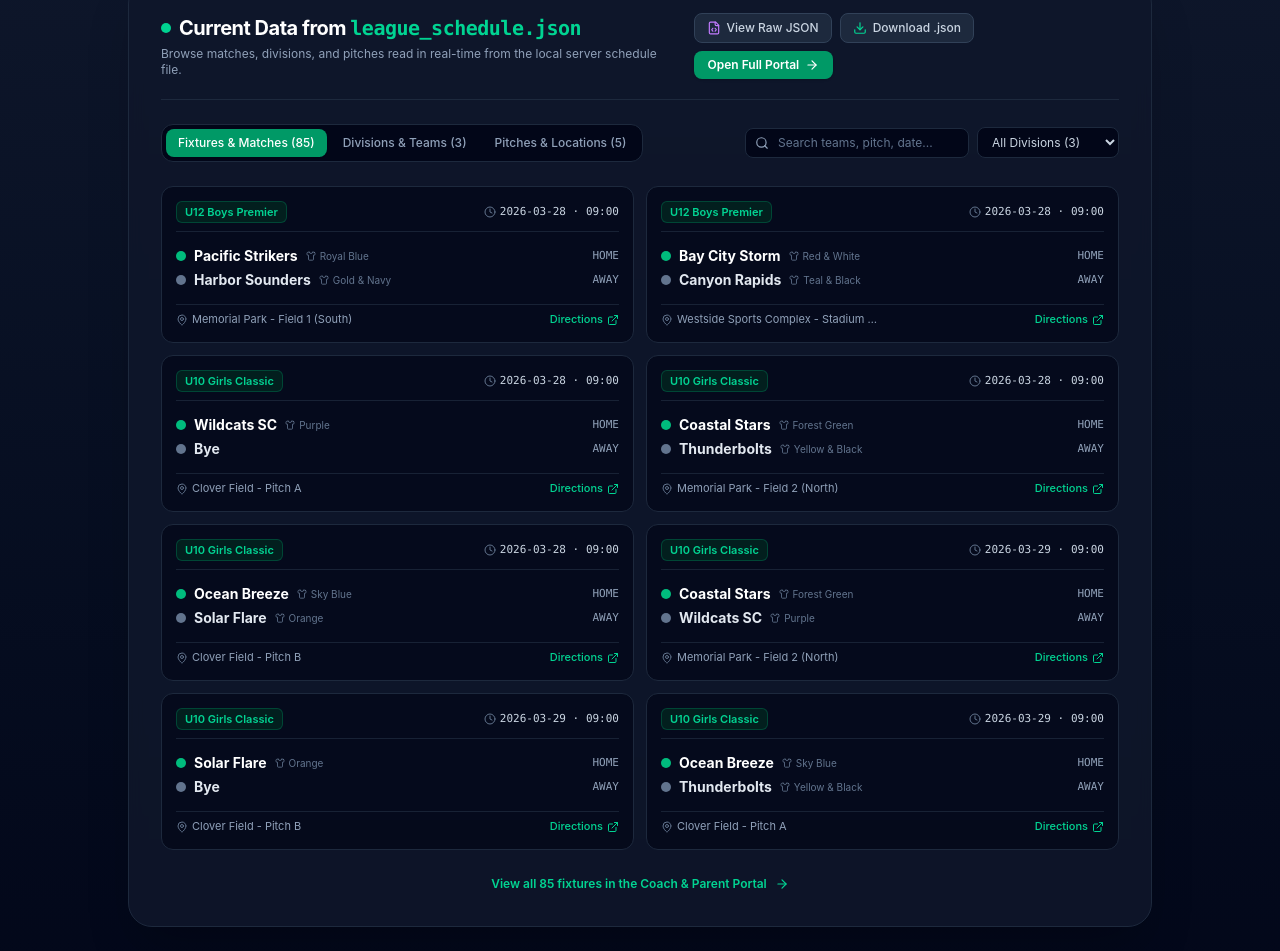
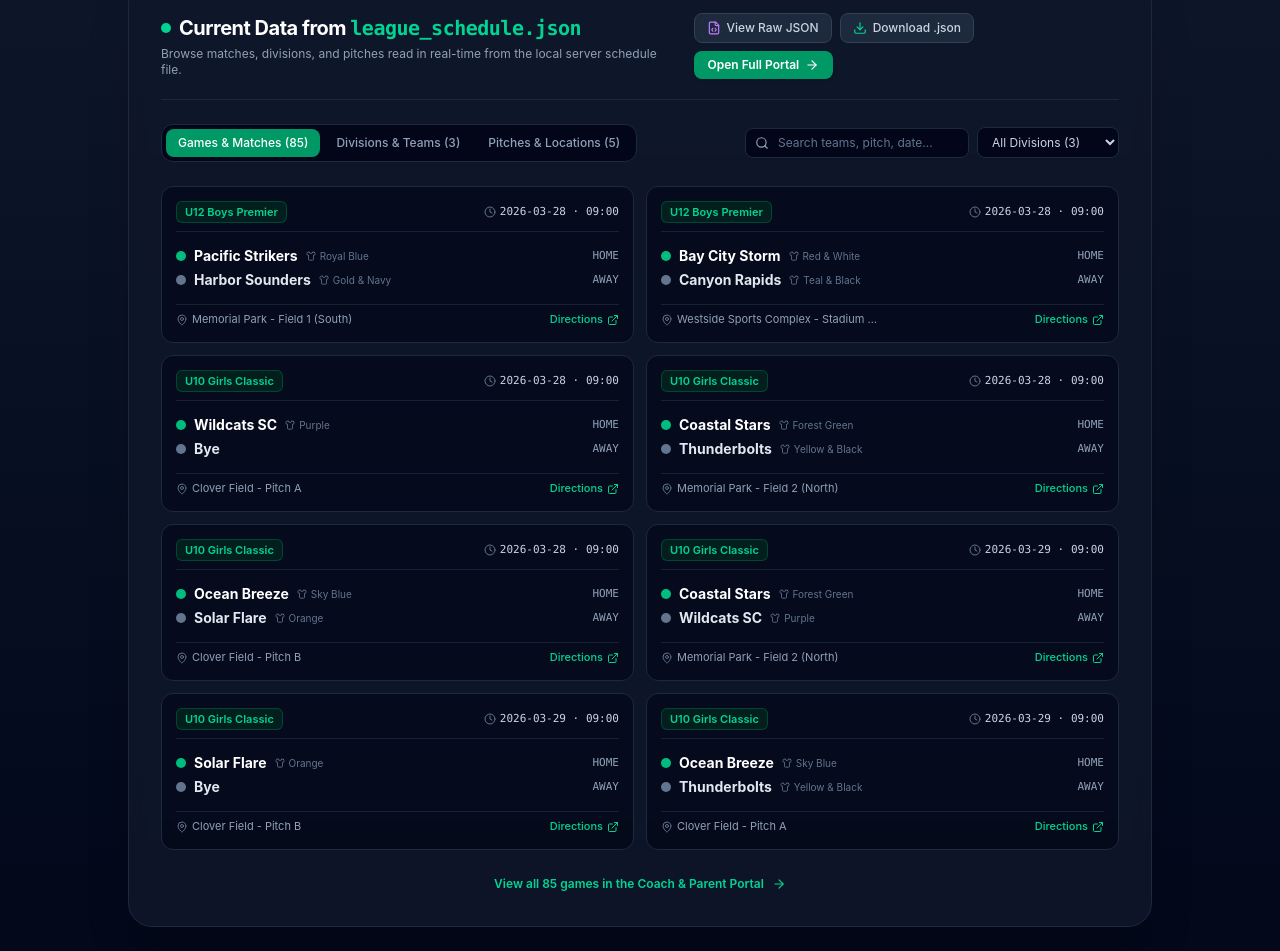
Before and after one commit to stephenwardhw/Pitch-Master, a React (Vite) app: page / in a window 1280 px wide. Shown: the part 1301-2252 px from the top of the page. Built offline with nearby package versions, Linux system fonts and the light colour scheme.

Commit message:
refactor: standardize terminology from "fixtures" to "games"

```diff
--- a/src/components/LandingPage.tsx
+++ b/src/components/LandingPage.tsx
@@ -52,7 +52,7 @@ export const LandingPage: React.FC<LandingPageProps> = ({
   const [copiedLink, setCopiedLink] = useState<string | null>(null);
   const [isRawJsonModalOpen, setIsRawJsonModalOpen] = useState(false);
   const [copiedJson, setCopiedJson] = useState(false);
-  const [activeTab, setActiveTab] = useState<'fixtures' | 'divisions' | 'fields'>('fixtures');
+  const [activeTab, setActiveTab] = useState<'games' | 'divisions' | 'fields'>('games');
   const [selectedDivisionId, setSelectedDivisionId] = useState<string>('all');
   const [searchQuery, setSearchQuery] = useState<string>('');
 
@@ -234,7 +234,7 @@ export const LandingPage: React.FC<LandingPageProps> = ({
           </h1>
 
           <p className="text-base sm:text-lg text-slate-300 leading-relaxed max-w-2xl mx-auto">
-            Viewing official league data directly from the local <code className="font-mono text-emerald-300 bg-emerald-950/80 px-1 py-0.5 rounded">league_schedule.json</code> file. Parents and coaches can view real-time fixtures, pitch directions, and calendar exports.
+            Viewing official league data directly from the local <code className="font-mono text-emerald-300 bg-emerald-950/80 px-1 py-0.5 rounded">league_schedule.json</code> file. Parents and coaches can view real-time games, pitch directions, and calendar exports.
           </p>
 
           {/* Active Season Information Banner with Local File Sync Status */}
@@ -557,19 +557,19 @@ export const LandingPage: React.FC<LandingPageProps> = ({
             </div>
           </div>
 
-          {/* Sub-Tabs: Fixtures vs Divisions vs Pitches */}
+          {/* Sub-Tabs: Games vs Divisions vs Pitches */}
           <div className="flex flex-wrap items-center justify-between gap-4">
             <div className="flex items-center gap-1 bg-slate-950 p-1 rounded-xl border border-slate-800 text-xs">
               <button
                 type="button"
-                onClick={() => setActiveTab('fixtures')}
+                onClick={() => setActiveTab('games')}
                 className={`px-3 py-1.5 rounded-lg font-medium transition-colors ${
-                  activeTab === 'fixtures'
+                  activeTab === 'games'
                     ? 'bg-emerald-600 text-white shadow-xs'
                     : 'text-slate-400 hover:text-white'
                 }`}
               >
-                Fixtures & Matches ({filteredGames.length})
+                Games & Matches ({filteredGames.length})
               </button>
               <button
                 type="button"
@@ -596,7 +596,7 @@ export const LandingPage: React.FC<LandingPageProps> = ({
             </div>
 
             {/* Quick search and filter */}
-            {activeTab === 'fixtures' && (
+            {activeTab === 'games' && (
               <div className="flex flex-wrap items-center gap-2 text-xs">
                 <div className="relative">
                   <Search className="w-3.5 h-3.5 text-slate-400 absolute left-2.5 top-1/2 -translate-y-1/2" />
@@ -634,8 +634,8 @@ export const LandingPage: React.FC<LandingPageProps> = ({
             )}
           </div>
 
-          {/* TAB 1: FIXTURES LIST */}
-          {activeTab === 'fixtures' && (
+          {/* TAB 1: GAMES LIST */}
+          {activeTab === 'games' && (
             <div className="space-y-3">
               {filteredGames.length === 0 ? (
                 <div className="p-8 text-center rounded-2xl border border-dashed border-slate-800 text-slate-400 space-y-2">
@@ -735,7 +735,7 @@ export const LandingPage: React.FC<LandingPageProps> = ({
                     onClick={onSelectPortal}
                     className="inline-flex items-center gap-2 text-xs font-semibold text-emerald-400 hover:text-emerald-300 transition-colors"
                   >
-                    <span>View all {filteredGames.length} fixtures in the Coach & Parent Portal</span>
+                    <span>View all {filteredGames.length} games in the Coach & Parent Portal</span>
                     <ArrowRight className="w-3.5 h-3.5" />
                   </button>
                 </div>
--- a/src/components/SchedulePage.tsx
+++ b/src/components/SchedulePage.tsx
@@ -521,7 +521,7 @@ export const SchedulePage: React.FC<SchedulePageProps> = ({
               <button
                 onClick={onOpenCsvImport}
                 className="inline-flex items-center gap-1.5 px-3 py-1.5 text-xs font-semibold text-emerald-800 bg-emerald-50 hover:bg-emerald-100 border border-emerald-300 rounded-lg transition-colors shadow-2xs"
-                title="Import existing match schedule fixtures from CSV"
+                title="Import existing match schedule games from CSV"
               >
                 <FileSpreadsheet className="w-3.5 h-3.5 text-emerald-600" />
                 <span>Import Schedule (CSV)</span>
--- a/src/components/TeamStatisticsPage.tsx
+++ b/src/components/TeamStatisticsPage.tsx
@@ -547,7 +547,7 @@ export const TeamStatisticsPage: React.FC<TeamStatisticsPageProps> = ({
             <div className="text-lg font-bold text-slate-900 mt-0.5 font-mono">
               {summaryTotals.totalScheduledGames}
             </div>
-            <span className="text-[10px] text-slate-400">Total match fixtures</span>
+            <span className="text-[10px] text-slate-400">Total match games</span>
           </div>
 
           <div className="bg-slate-50 p-3 rounded-lg border border-slate-200/80">
--- a/src/components/TeamsPage.tsx
+++ b/src/components/TeamsPage.tsx
@@ -179,7 +179,7 @@ export const TeamsPage: React.FC<TeamsPageProps> = ({
       setEmailSubject(`[${leagueTitle}] Pitch Conditions & Match Day Weather Advisory`);
       setEmailBody(
         `Attention Coaches & Team Managers,\n\n` +
-        `Please take note of the following pitch conditions and weather guidance for upcoming league fixtures.\n\n` +
+        `Please take note of the following pitch conditions and weather guidance for upcoming league games.\n\n` +
         `• All games will proceed as scheduled unless field closures are announced via official league notice.\n` +
         `• Please remind parents and players to dress warmly and bring ample hydration.\n` +
         `• In the event of lightning or field unplayability, referee and park official decisions are final.\n\n` +
@@ -1025,7 +1025,7 @@ export const TeamsPage: React.FC<TeamsPageProps> = ({
                     type="text"
                     value={emailSubject}
                     onChange={(e) => setEmailSubject(e.target.value)}
-                    placeholder="e.g. [Youth Soccer League] Schedule Update and Fixtures"
+                    placeholder="e.g. [Youth Soccer League] Schedule Update and Games"
                     className="w-full text-xs rounded-lg border border-slate-300 p-2.5 bg-white text-slate-900 font-medium focus:ring-2 focus:ring-blue-600 focus:outline-hidden"
                   />
                 </div>
--- a/src/components/modals/CsvImportModal.tsx
+++ b/src/components/modals/CsvImportModal.tsx
@@ -212,7 +212,7 @@ export const CsvImportModal: React.FC<CsvImportModalProps> = ({
         onUpdateAppData(updated);
         const importedCount = scheduleAnalysis.validCount + scheduleAnalysis.warningCount;
         setSuccessReport(
-          `Successfully imported ${importedCount} match fixtures (${importMode === 'replace' ? 'replaced existing schedule' : 'merged into league'})!` +
+          `Successfully imported ${importedCount} match games (${importMode === 'replace' ? 'replaced existing schedule' : 'merged into league'})!` +
             (scheduleAnalysis.newTeams.length > 0
               ? ` Auto-created ${scheduleAnalysis.newTeams.length} new team(s).`
               : '') +
--- a/src/components/modals/DatasetModal.tsx
+++ b/src/components/modals/DatasetModal.tsx
@@ -424,7 +424,7 @@ export const DatasetModal: React.FC<DatasetModalProps> = ({
                     downloadCsv(`pitchmaster_schedule_${today}.csv`, csv);
                   }}
                   className="inline-flex items-center gap-1.5 px-3 py-1.5 text-xs font-semibold text-slate-800 bg-white border border-slate-300 rounded-lg hover:bg-slate-50 transition-colors shadow-2xs"
-                  title="Export match schedule and fixtures to CSV"
+                  title="Export match schedule and games to CSV"
                 >
                   <Download className="w-3.5 h-3.5 text-slate-500" />
                   <span>Export Schedule CSV ({appData.games.length})</span>
--- a/src/utils/csvImporter.ts
+++ b/src/utils/csvImporter.ts
@@ -1494,7 +1494,7 @@ export function getTeamsCsvTemplate(): string {
 export function getScheduleCsvTemplate(): string {
   return [
     'Date,Time,Division,Home Team,Away Team,Field,Round,Status,Home Score,Away Score,Notes',
-    '"2026-04-11","09:00","U12 Boys Premier","Pacific Strikers","Canyon Rapids","Memorial Park - Field 1 (South)",1,"scheduled",,,"Opening weekend fixture"',
+    '"2026-04-11","09:00","U12 Boys Premier","Pacific Strikers","Canyon Rapids","Memorial Park - Field 1 (South)",1,"scheduled",,,"Opening weekend game"',
     '"2026-04-11","10:30","U12 Boys Premier","Bay City Storm","Valley United","Memorial Park - Field 1 (South)",1,"scheduled",,,"Referee assigned: Johnson"',
     '"2026-04-11","09:00","U10 Girls Classic","Golden Eagles","Coastal Thunder","Clover Field - Pitch A",1,"scheduled",,,"Small-sided pitch 7v7"',
     '"2026-04-18","09:00","U12 Boys Premier","Canyon Rapids","Bay City Storm","Memorial Park - Field 2 (North)",2,"scheduled",,,"Round 2 clash"',
```
